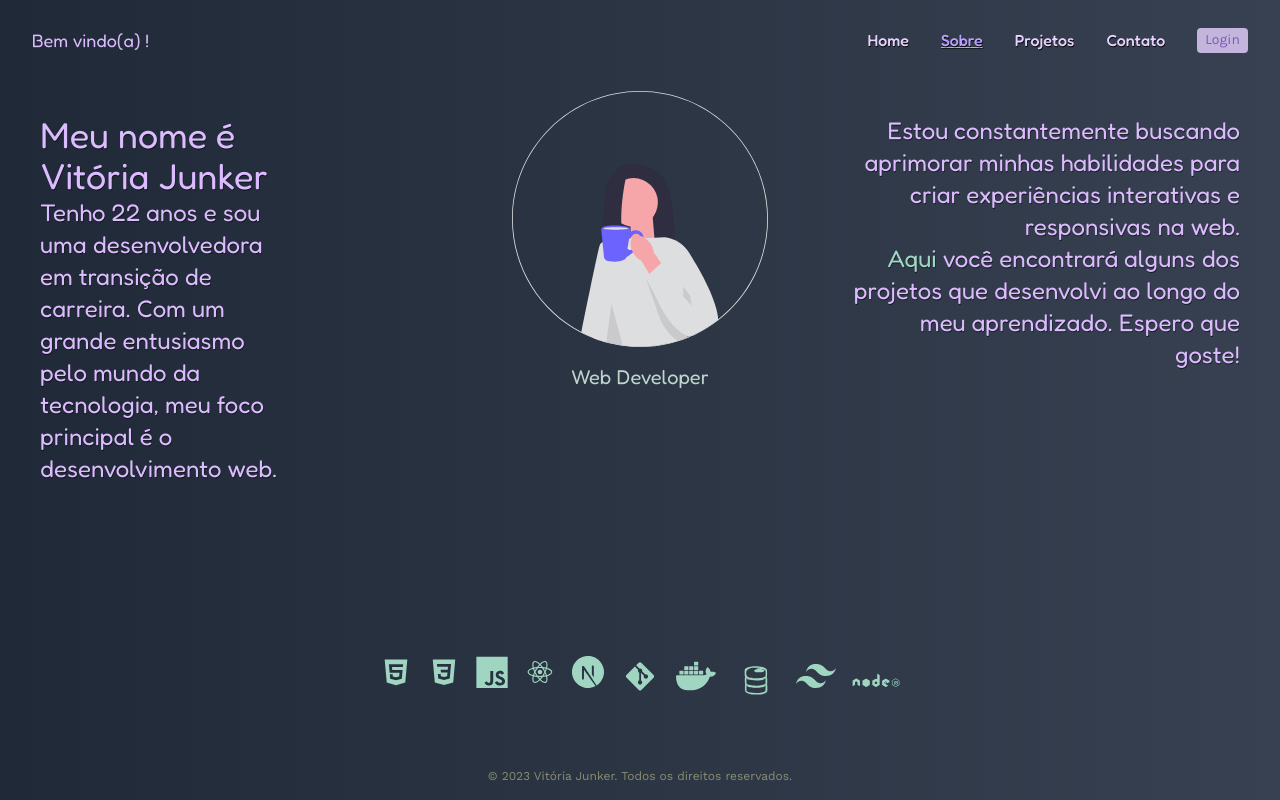
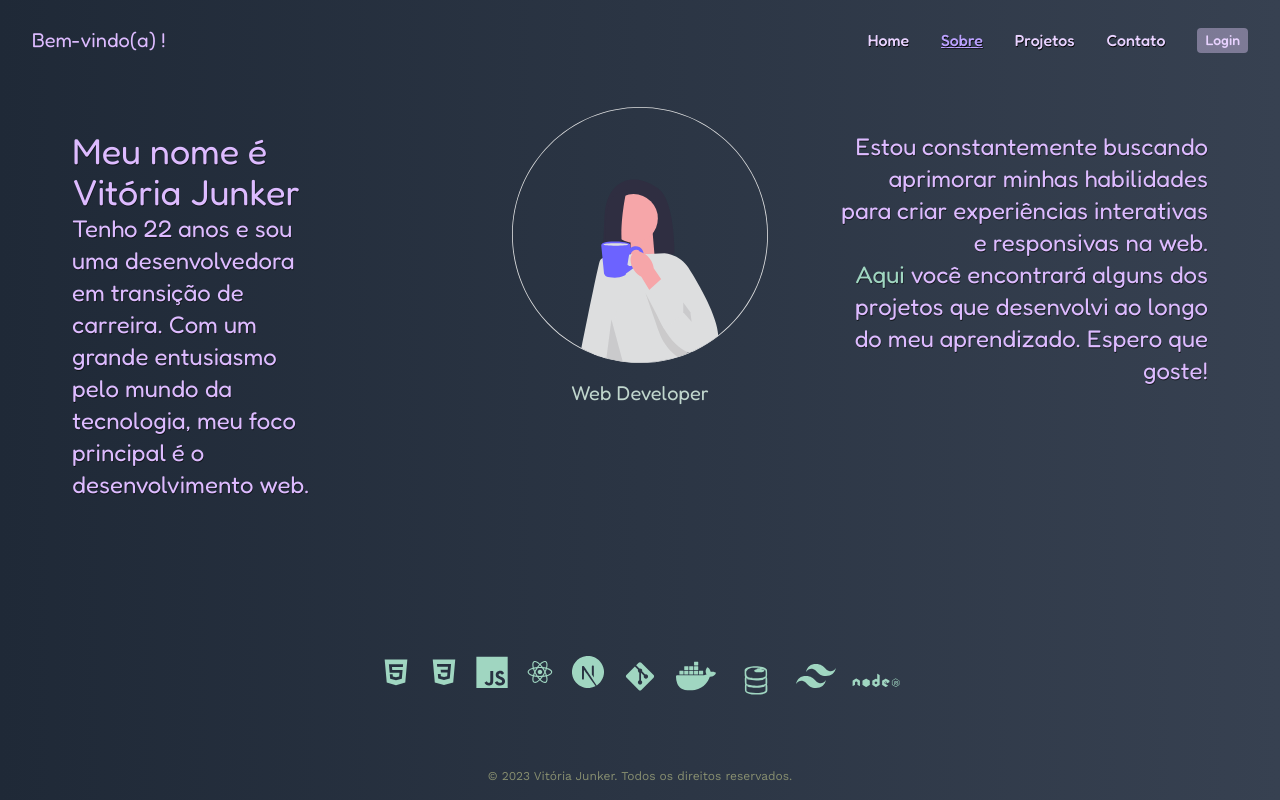
Before and after one commit to Vitoria-Junker/Portfolio, a Next.js app: page /about in a window 1280 px wide. Built offline with nearby package versions, Linux system fonts and the light colour scheme; no server answers.

Commit message:
tornando o menu responsivo: animação com icone

```diff
--- a/src/components/header.js
+++ b/src/components/header.js
@@ -1,12 +1,13 @@
+import React, { useState } from "react";
 import { useRouter } from "next/router";
+import { FiMenu, FiX } from "react-icons/fi";
 import Links from "./link";
 import { useSession, signOut } from "next-auth/react";
 
-
-
 export default function Header() {
-  const router = useRouter()
+  const router = useRouter();
   const { data: session } = useSession();
+  const [isMenuOpen, setIsMenuOpen] = useState(false);
 
   const handleAuthAction = () => {
     if (session) {
@@ -18,32 +19,68 @@ export default function Header() {
     }
   };
 
+  const handleMenuToggle = () => {
+    setIsMenuOpen(!isMenuOpen);
+  };
+
   return (
     <>
-      <header className="flex flex-col gap-4 items-center lg:flex-row md:flex-row p-8 justify-between max-h-20">
+      <header className="flex flex-col gap-4 items-center lg:flex-row md:flex-row p-8 justify-between max-h-32 md:max-h-20">
         <div>
-        <p className="text-sm md:text-lg text-pink-2 font-fredoka">Bem vindo(a) {session?.user?.name}!</p>
+          <p className="text-lg md:text-xl text-pink-2 font-fredoka">
+            Bem-vindo(a) {session?.user?.name}!
+          </p>
         </div>
-        <ul className="flex gap-8">
+        <div className="flex items-center">
+          <button
+            onClick={handleMenuToggle}
+            className="block md:hidden lg:hidden focus:outline-none p-2"
+          >
+            {isMenuOpen ? (
+              <FiX className="h-6 w-6" onClick={handleMenuToggle} />
+            ) : (
+              <FiMenu className="h-6 w-6" />
+            )}
+          </button>
+          <ul
+            className={`${
+              isMenuOpen ? "flex" : "hidden"
+            } lg:flex md:flex gap-8 mt-4 lg:mt-0`}
+          >
             <li>
-            <Links href="/" active={router.pathname === "/"}>Home</Links>
+              <Links href="/" active={router.pathname === "/"}>
+                Home
+              </Links>
             </li>
             <li>
-            <Links href="/about" active={router.pathname === "/about"}>Sobre</Links>
+              <Links href="/about" active={router.pathname === "/about"}>
+                Sobre
+              </Links>
             </li>
             <li>
-            <Links href="/projects" active={router.pathname === "/projects"}>Projetos</Links>
+              <Links
+                href="/projects"
+                active={router.pathname === "/projects"}
+              >
+                Projetos
+              </Links>
             </li>
             <li>
-            <Links href="/contact" active={router.pathname === "/contact"}>Contato</Links>
+              <Links
+                href="/contact"
+                active={router.pathname === "/contact"}
+              >
+                Contato
+              </Links>
             </li>
             <button
               onClick={handleAuthAction}
-            className="transition text-center bg-pink/80 font-karla text-purple text-xs md:text-sm py-0.5 px-4 md:px-2 hover:bg-pink2 rounded "
+              className="transition text-center bg-pink/40 font-fredoka font-medium text-pink text-xs md:text-sm py-0.5 px-4 md:px-2 hover:bg-pink2 rounded"
             >
               {session ? "Sign out" : "Login"}
             </button>
           </ul>
+        </div>
       </header>
     </>
   );
--- a/src/components/link.js
+++ b/src/components/link.js
@@ -6,7 +6,7 @@ export default function Links({ href, children, target, active }) {
       href={href}
       target={target}
       active={active}
-      className={`text-pink text-base md:text-base font-medium font-fredoka transition hover:text-pink-3 ${active ? 'text-pink-3 underline' : ''}`}
+      className={`text-pink small:text-xs md:text-base font-medium font-fredoka transition hover:text-pink-3 ${active ? 'text-pink-3 underline' : ''}`}
       style={{ textShadow: "0.5px 0.5px 0.5px rgba(0, 0, 0)" }}
     >
       {children}
--- a/src/pages/about.js
+++ b/src/pages/about.js
@@ -4,19 +4,19 @@
 
 export default function Sobre() {
   return (
-    <div className="grid lg:grid-rows-2 font-fredoka h-screen items-center">
+    <div className="grid lg:grid-rows-2 font-fredoka max-h-screen items-center overflow-visible">
       <Head>
         <title>About me | Vitória Junker</title>
         <meta name="description" content="Sessão sobre mim" />
       </Head>
-      <div className="flex flex-wrap justify-center p-8 align-top pb-6">
+      <div className="flex flex-wrap justify-center custom:pt-16 lg:pl-16 lg:pr-16 p-8 align-top pb-6">
         <div className="flex text-center md:text-start p-2 md:w-1/3 pt-8 md:pt-2">
           <p
-            className="max-w-60 text-pink-2 max-h-full text-2xl md:text-xl custom:text-2xl"
+            className="max-w-60 text-pink-2 max-h-full text-2xl md:text-xl custom:text-xl lg:text-2xl"
             style={{ textShadow: "0.5px 0.5px 0.5px rgba(0,0,0,0.6)" }}
           >
             <br />
-            <span className="text-4xl">Meu nome é Vitória Junker</span>
+            <span className="text-4xl md:text-2xl custom:text-4xl">Meu nome é Vitória Junker</span>
             <br />
             Tenho 22 anos e sou uma desenvolvedora em transição de carreira. Com
             um grande entusiasmo pelo mundo da tecnologia, meu foco principal é
@@ -33,7 +33,7 @@ export default function Sobre() {
         </div>
         <div className="md:w-1/3 p-2 text-center md:text-right text-lg text-pink-2">
           <p
-            className="max-h-full text-2xl md:text-xl custom:text-2xl"
+            className="max-h-full text-2xl md:text-xl custom:text-xl lg:text-2xl"
             style={{ textShadow: "0.5px 0.5px 0.5px rgba(0,0,0,0.6)" }}
           >
             <br />
--- a/tailwind.config.js
+++ b/tailwind.config.js
@@ -8,6 +8,7 @@ module.exports = {
     './src/app/**/*.{js,ts,jsx,tsx,mdx}',
   ],
   theme: { screens: {
+    'small':'250px',
     'sm': '640px',
     'md': '768px',
     'lg': '1024px',
```
Lines whose indentation alone changed are shown as unchanged.
